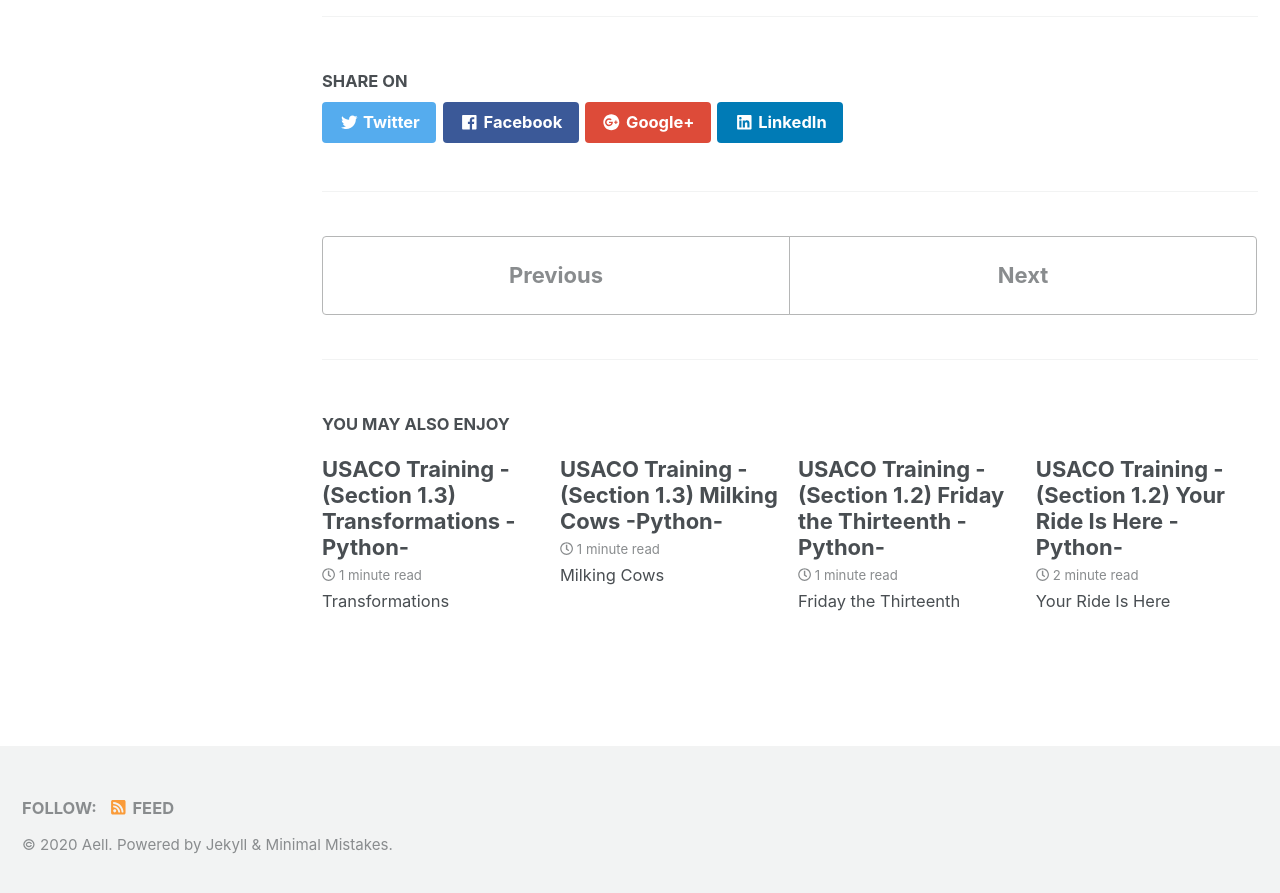
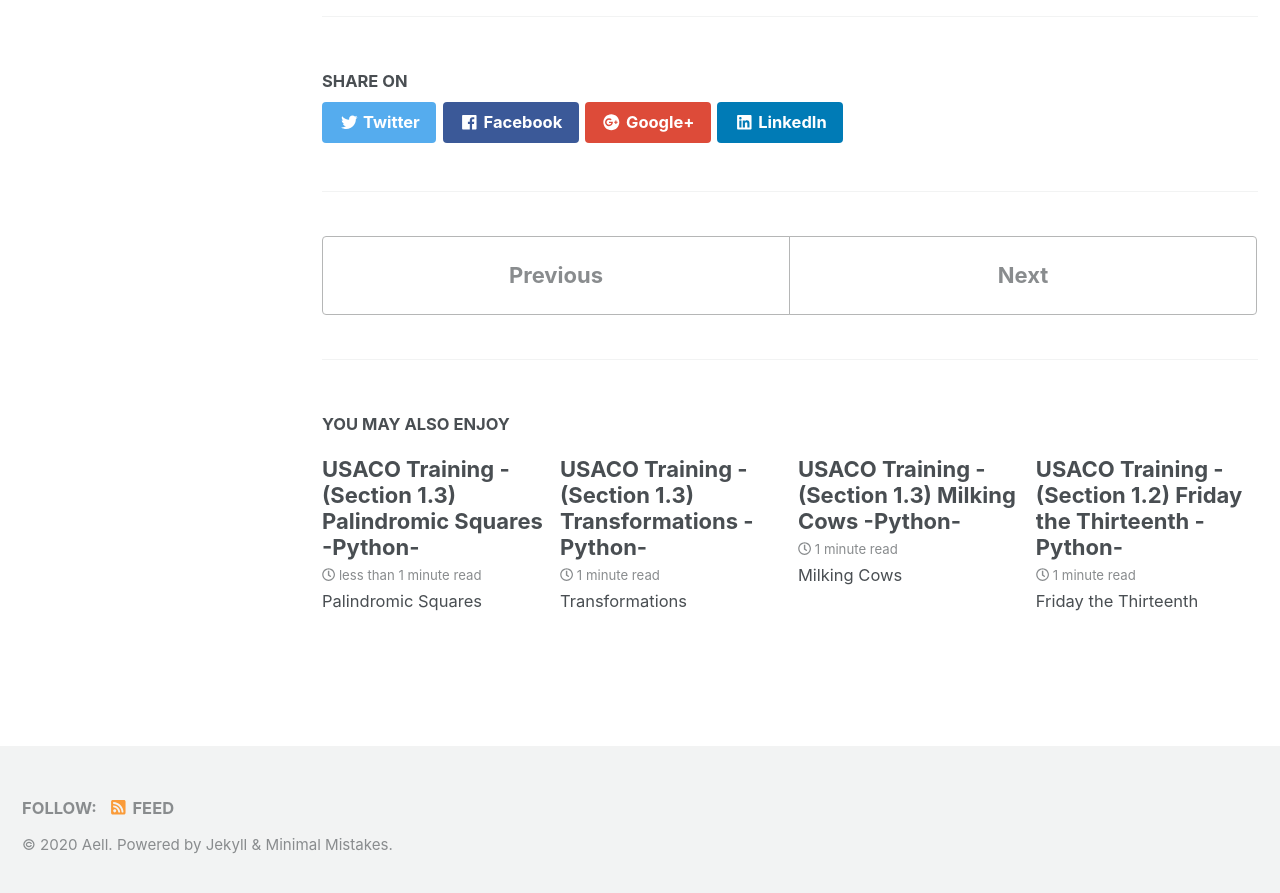
Before and after one commit to mdwgti16/mdwgti16.github.io, a Jekyll site: the page built from _posts/usaco/section1_3/2020-01-01-name_that_number.md, in a window 1280 px wide and 900 px high, scrolled down 3078 px. Shown: the top 893 px of the window. Built offline with Jekyll 4.4.1, drawn with Linux system fonts in a browser that asks for light colours; cached includes are drawn as plain includes; nearby versions of some CDN libraries; some of the changed lines change nothing that is shown.

Commit message:
Palindromic Squares

````diff
--- a/_posts/usaco/section1_3/2020-01-01-name_that_number.md
+++ b/_posts/usaco/section1_3/2020-01-01-name_that_number.md
@@ -6,7 +6,7 @@
 comments: null
 share: true
 related: true
-date: '2020-1-1 14:27:28 +0900'
+date: '2020-1-1 14:57:28 +0900'
 categories:
 - USACO Training
 ---
--- /dev/null
+++ b/_posts/usaco/section1_3/2020-01-01-palindromic_squares.md
@@ -0,0 +1,86 @@
+---
+title: USACO Training - (Section 1.3) Palindromic Squares -Python-
+layout: single
+author_profile: true
+read_time: true
+comments: null
+share: true
+related: true
+date: '2020-1-1 15:27:28 +0900'
+categories:
+- USACO Training
+---
+
+> ## Palindromic Squares
+
+### Palindromic Squares
+#### Palindromes are numbers that read the same forwards as backwards. The number 12321 is a typical palindrome.
+
+#### Given a number base B (2 <= B <= 20 base 10), print all the integers N (1 <= N <= 300 base 10) such that the square of N is palindromic when expressed in base B; also print the value of that palindromic square. Use the letters 'A', 'B', and so on to represent the digits 10, 11, and so on.
+
+#### Print both the number and its square in base B.
+
+### INPUT FORMAT
+
+#### A single line with B, the base (specified in base 10).
+
+### SAMPLE INPUT (file palsquare.in)
+	10
+
+### OUTPUT FORMAT
+
+#### Lines with two integers represented in base B. The first integer is the number whose square is palindromic; the second integer is the square itself. NOTE WELL THAT BOTH INTEGERS ARE IN BASE B!
+
+### SAMPLE OUTPUT (file palsquare.out)
+	1 1
+	2 4
+	3 9
+	11 121
+	22 484
+	26 676
+	101 10201
+	111 12321
+	121 14641
+	202 40804
+	212 44944
+	264 69696
+
+### Answer - Python
+```python
+nList=[n for n in range(10)]
+nList.extend([chr(n) for n in range(ord('A'),ord('A')+10)])
+
+def convert(num,base):
+	t=[]
+	while True:
+		if num>=base:
+			q,r=divmod(num,base)
+			num=q
+			t.append(nList[r])
+		else:
+			t.append(nList[num])
+			break
+	return ''.join(str(e) for e in t)[::-1]
+
+with open('palsquare.in','r') as f:
+	base = int(f.readline().strip())
+
+pDict={}
+num=1
+
+while num<=300:
+	square = str(convert(num**2,base))
+	if square == square[::-1] :
+		pDict[convert(num,base)]=square
+	num+=1
+
+with open('palsquare.out','w') as f:
+	for k, v in pDict.items():
+		f.write(f'{k} {v}\n')
+```
+
+* ###### [Palindromic Squares]
+* ###### [mdwgti16/USACO]
+
+[Palindromic Squares]: https://train.usaco.org/usacoprob2?a=miQqOSmwjhm&S=palsquare
+[mdwgti16/USACO]: https://github.com/mdwgti16/USACO/tree/master/USACO/Chapter%201/Section%201.3
````
